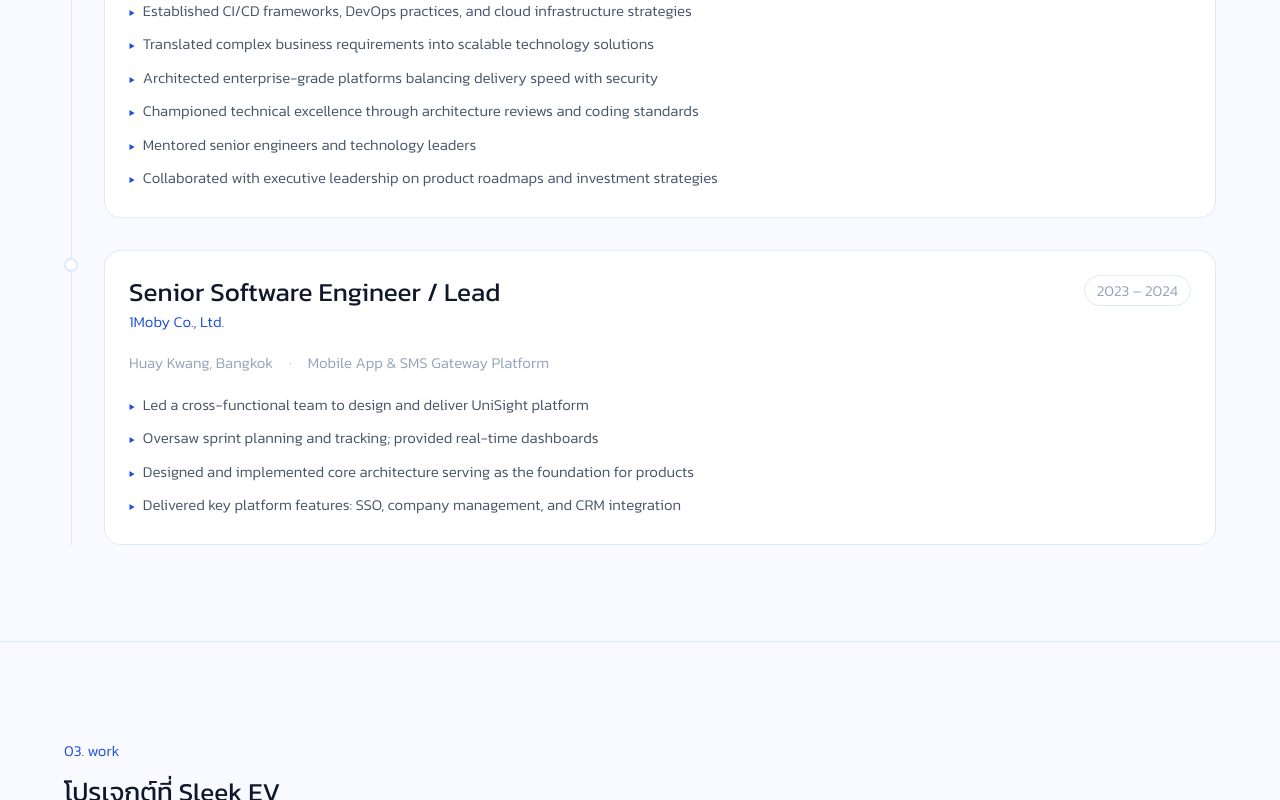
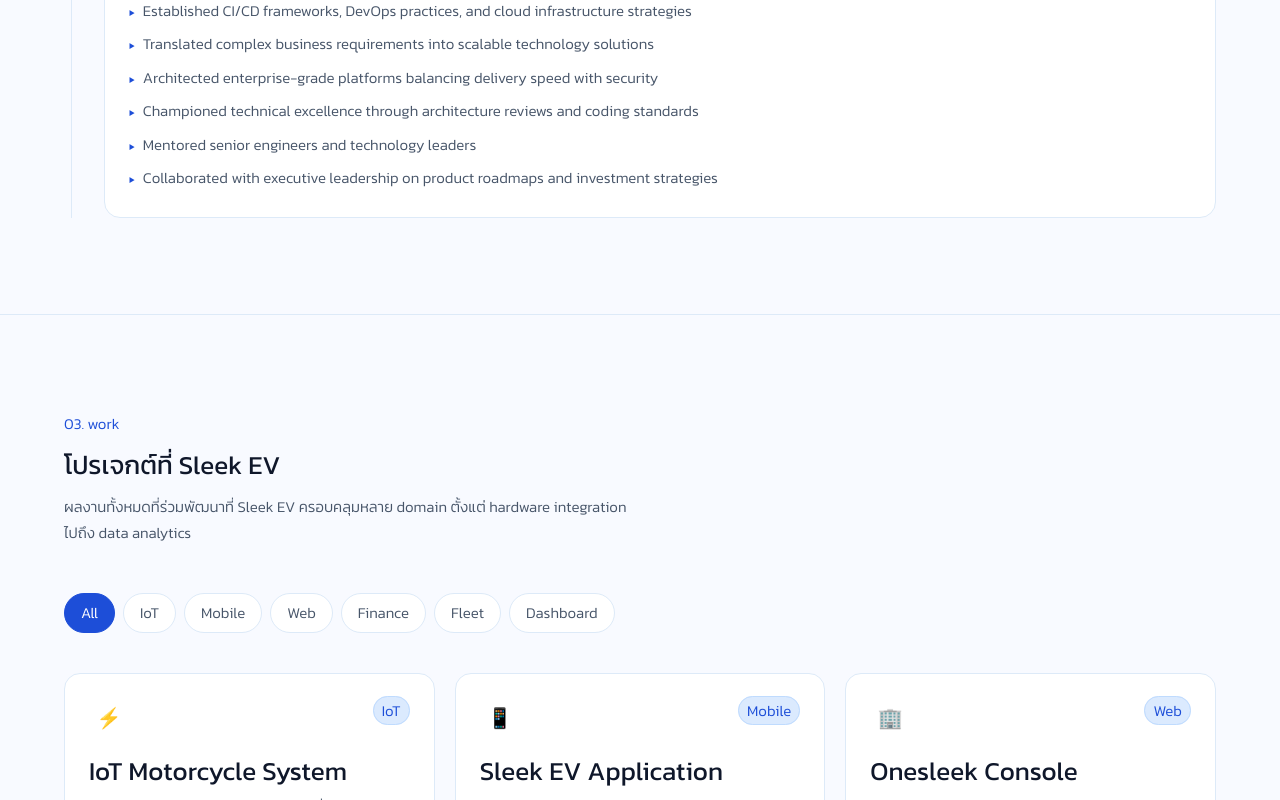
Before and after one commit to sleek-phisit/sleek-phisit, a Next.js app: page / in a window 1280 px wide. Shown: the part 2000-2800 px from the top of the page. Built offline with nearby package versions, Linux system fonts and the light colour scheme.

Commit message:
feat: remove 1Moby from experience, show Sleek EV only
https://claude.ai/code/session_01AUJXuwdjZ1XghmP5CdmrWw

```diff
--- a/src/components/ExperienceSection.tsx
+++ b/src/components/ExperienceSection.tsx
@@ -16,20 +16,6 @@ const experiences = [
       'Collaborated with executive leadership on product roadmaps and investment strategies',
     ],
     current: true,
-  },
-  {
-    company: '1Moby Co., Ltd.',
-    role: 'Senior Software Engineer / Lead',
-    period: '2023 – 2024',
-    location: 'Huay Kwang, Bangkok',
-    type: 'Mobile App & SMS Gateway Platform',
-    responsibilities: [
-      'Led a cross-functional team to design and deliver UniSight platform',
-      'Oversaw sprint planning and tracking; provided real-time dashboards',
-      'Designed and implemented core architecture serving as the foundation for products',
-      'Delivered key platform features: SSO, company management, and CRM integration',
-    ],
-    current: false,
   },
 ]
 
```
